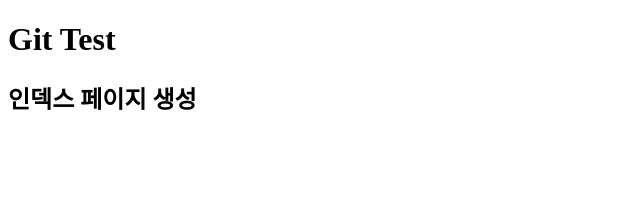
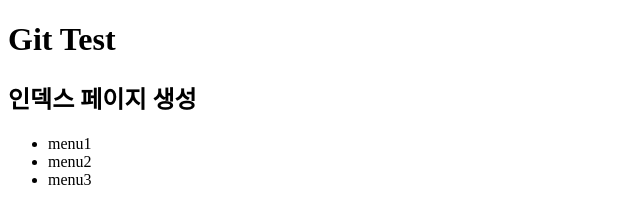
Before and after one commit to seungjae-jay/winGit, a plain HTML site: page index.html in a window 1280 px wide. Shown: the whole page, without its empty margins (0-640 px from the left). Drawn offline with Linux system fonts and the light colour scheme.

Commit message:
리셋 테스트

```diff
--- a/index.html
+++ b/index.html
@@ -7,5 +7,17 @@
 <body>
 	<h1>Git Test </h1>
 	<h2>인덱스 페이지 생성</h2>
+	<div id="menu">
+		<ul>
+			<li>menu1</li>
+			<li>menu2</li>
+			<li>menu3</li>
+		</ul>
+	</div>
+	<script type="text/javascript">
+		window.onLoad = function (){
+			alert('abcdefg');
+		}
+	</script>
 </body>
 </html>
```
